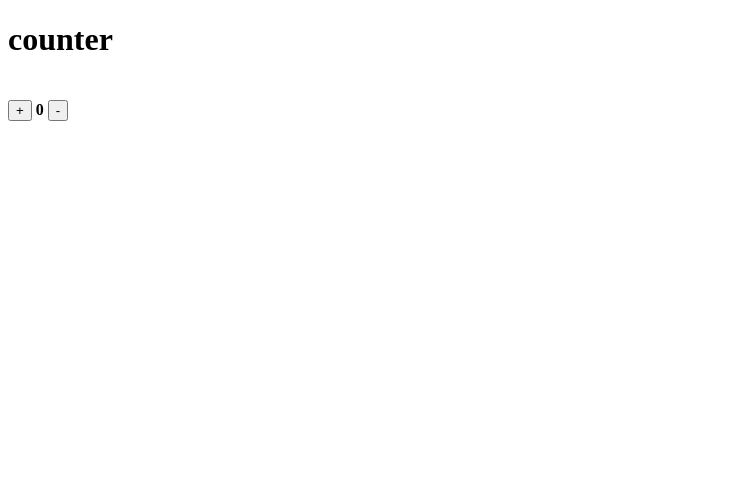
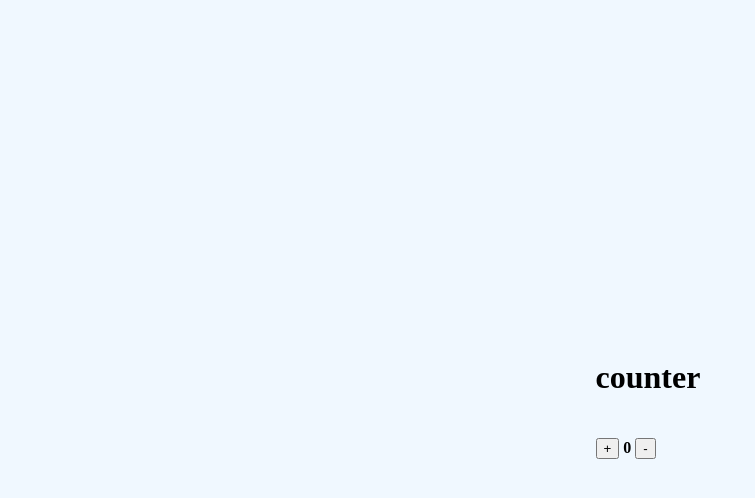
Before and after one commit to thabzzzzz/jsCounter, a plain HTML site: page index.html in a window 1280 px wide. Shown: the whole page, without its empty margins (0-755 px from the left). Drawn offline with Linux system fonts and the light colour scheme.

Commit message:
no message

```diff
--- a/index.html
+++ b/index.html
@@ -7,11 +7,16 @@
     <title>js test</title>
 </head>
 <body>
-    <div class="counter">
-        <h1>counter</h1>
-      <span> <button class="add">+</button> </span>  <span><h4 class="count">0</h4> </span>     <span><button class="minus">-</button></span>
+    <main>
 
-    </div>
+        <div class="counter">
+            <h1>counter</h1>
+          <span> <button class="add">+</button> </span>  <span><h4 class="count">0</h4> </span>     <span><button class="minus">-</button></span>
+
+        </div>
+
+    </main>
+
     <script src="script.js"></script>
 </body>
 </html>
--- a/style.css
+++ b/style.css
@@ -1,3 +1,12 @@
 h4,button{
     display: inline-block;
 }
+
+body{
+    width:100vw;
+  height: 100vh;
+  background-color: aliceblue;
+  display: flex;
+  align-items: center;
+  justify-content: center;
+}
```
